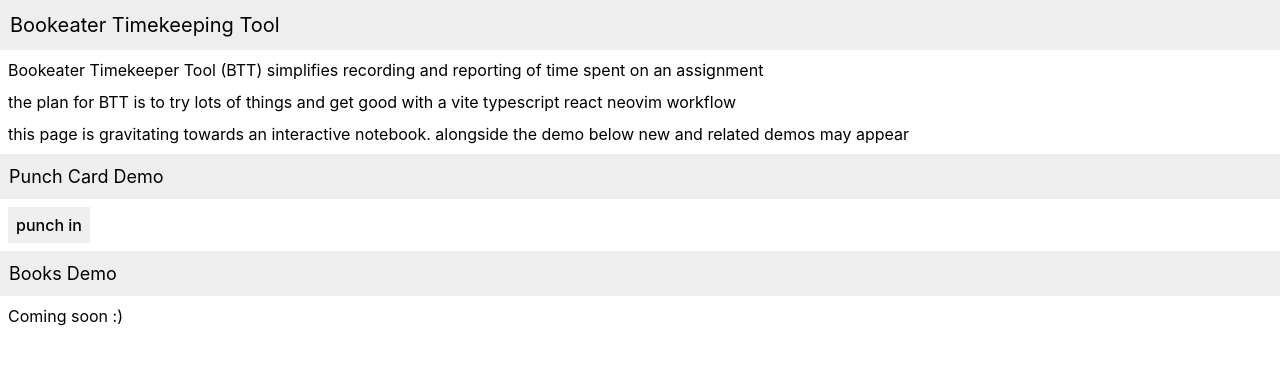
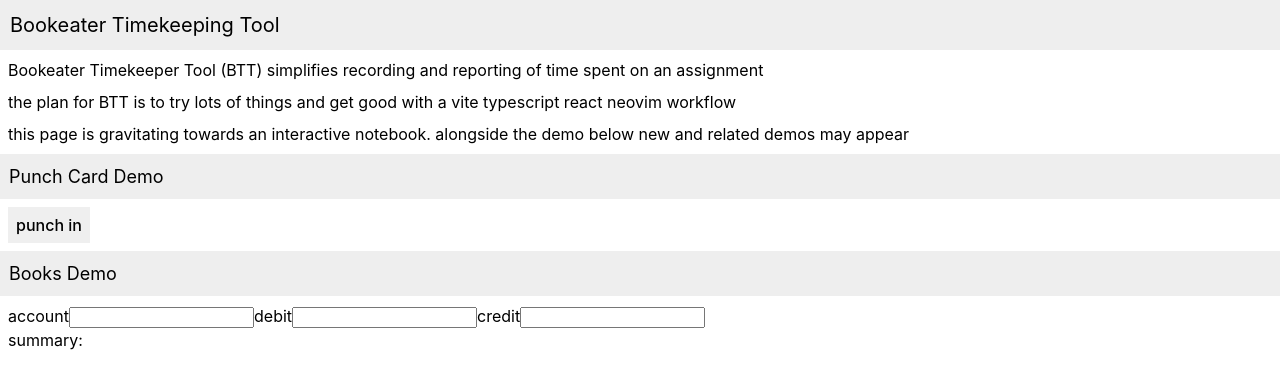
Before and after one commit to cruftbusters/bookeater, a React (Vite) app in the folder apps/webapp/: page / in a window 1280 px wide. Shown: the top 388 px of the page. Built offline with nearby package versions, Linux system fonts and the light colour scheme.

Commit message:
first stab at books demo

```diff
--- a/apps/webapp/src/BooksDemo/index.tsx
+++ b/apps/webapp/src/BooksDemo/index.tsx
@@ -1,14 +1,153 @@
+import { useState } from 'react'
 import cn from '../cn'
 import styles from '../index.module.scss'
 
+type Amount = number
+function FormatAmount({ children: amount }: { children: Amount }) {
+  const label = amount< 0 ? 'credit' : 'debit'
+  return `${label} ${Math.abs(amount)}`
+}
+function AmountInput({
+  value,
+  onChange,
+}: {
+  value: Amount
+  onChange: (amount: Amount) => void
+}) {
+  const [localValue, setLocalValue] = useState('')
+  return (
+    <input
+      value={localValue || value}
+      onChange={(e) => {
+        const localValue = e.target.value
+        const value = parseInt(localValue)
+        if (isNaN(value)) {
+          setLocalValue(localValue)
+        } else {
+          setLocalValue('')
+          onChange(value)
+        }
+      }}
+    />
+  )
+}
+type Entry = { account: string; debit: Amount; credit: Amount }
+type State = { entries: Entry[] }
+function updateEntry(
+  state: State,
+  index: number,
+  update: (entry: Entry) => Entry,
+) {
+  return {
+    entries: state.entries.map((entry, checkIndex) =>
+      checkIndex === index ? update(entry) : entry,
+    ),
+  }
+}
+
+function addEntry(state: State, initialize: () => Entry) {
+  return {
+    entries: state.entries.concat([initialize()]),
+  }
+}
+
 export default function BooksDemo() {
+  const [state, setState] = useState<State>({
+    entries: [],
+  })
+
+  const summary: Record<string, Amount> = {}
+  for (const entry of state.entries) {
+    let balance = summary[entry.account] || 0
+    balance += entry.debit
+    balance -= entry.credit
+    summary[entry.account] = balance
+  }
+
   return (
     <>
       <h1 className={cn(styles.dull, styles.header1, styles.gap_padding)}>
         Books Demo
       </h1>
       <div className={cn(styles.gap_margin)}>
-        <p>Coming soon :)</p>
+        {state.entries.map((entry, index) => (
+          <div key={index}>
+            <label>
+              account
+              <input
+                value={entry.account}
+                onChange={(e) =>
+                  setState((state) =>
+                    updateEntry(state, index, (entry) => ({
+                      ...entry,
+                      account: e.target.value,
+                    })),
+                  )
+                }
+              />
+            </label>
+            <label>
+              debit
+              <AmountInput
+                value={entry.debit}
+                onChange={(debit) =>
+                  setState((state) =>
+                    updateEntry(state, index, (entry) => ({
+                      ...entry,
+                      debit,
+                    })),
+                  )
+                }
+              />
+            </label>
+            <label>
+              credit
+              <AmountInput
+                value={entry.credit}
+                onChange={(credit) =>
+                  setState((state) =>
+                    updateEntry(state, index, (entry) => ({
+                      ...entry,
+                      credit,
+                    })),
+                  )
+                }
+              />
+            </label>
+          </div>
+        ))}
+        <div key={state.entries.length}>
+          <label>
+            account
+            <input
+              onChange={(e) =>
+                setState(
+                  addEntry(state, () => ({
+                    account: e.target.value,
+                    debit: 0,
+                    credit: 0,
+                  })),
+                )
+              }
+            />
+          </label>
+          <label>
+            debit
+            <input />
+          </label>
+          <label>
+            credit
+            <input />
+          </label>
+        </div>
+        <div>
+          summary:
+          {Object.entries(summary).map(([account, balance]) => (
+            <div>
+              {account}: <FormatAmount>{balance}</FormatAmount>
+            </div>
+          ))}
+        </div>
       </div>
     </>
   )
```
Also changed, not shown: 1 other file (tests, documents, lock files or other folders).
